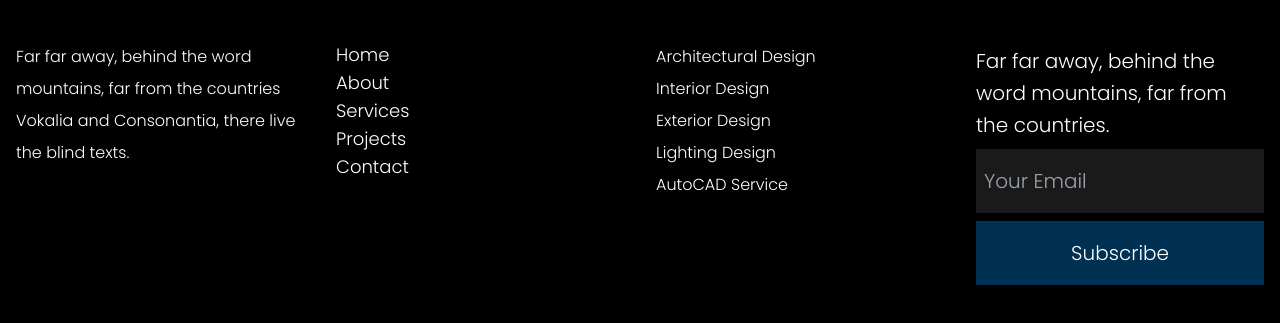
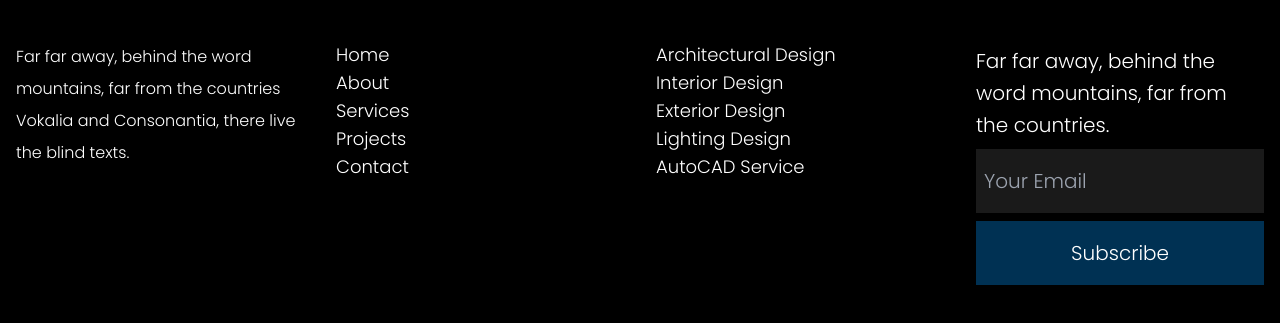
Before and after one commit to sougataghar477/mosaic, a plain HTML site: page index.html in a window 1280 px wide. Shown: the part 5763-6086 px from the top of the page. Drawn offline with nearby package versions, Linux system fonts and the light colour scheme.

Commit message:
first push

```diff
--- a/index.html
+++ b/index.html
@@ -345,19 +345,19 @@
             <div class="leading-8 font-light mb-8">
                 <h1 class="lg:mb-12 font-normal text-xl">Services</h1>
                 <a href="#architectural-design">
-                    <p>Architectural Design</p>
+                    <p class="text-lg">Architectural Design</p>
                   </a>
                   <a href="#interior-design">
-                    <p>Interior Design</p>
+                    <p class="text-lg">Interior Design</p>
                   </a>
                   <a href="#exterior-design">
-                    <p>Exterior Design</p>
+                    <p class="text-lg">Exterior Design</p>
                   </a>
                   <a href="#lighting-design">
-                    <p>Lighting Design</p>
+                    <p class="text-lg">Lighting Design</p>
                   </a>
                   <a href="#autocad-service">
-                    <p>AutoCAD Service</p>
+                    <p class="text-lg">AutoCAD Service</p>
                   </a>
 
             </div>
```
